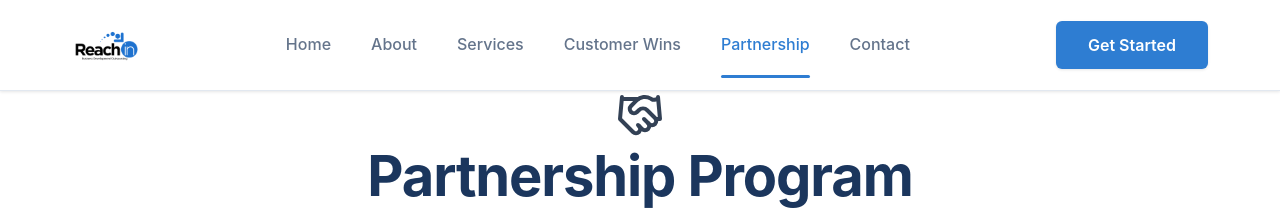
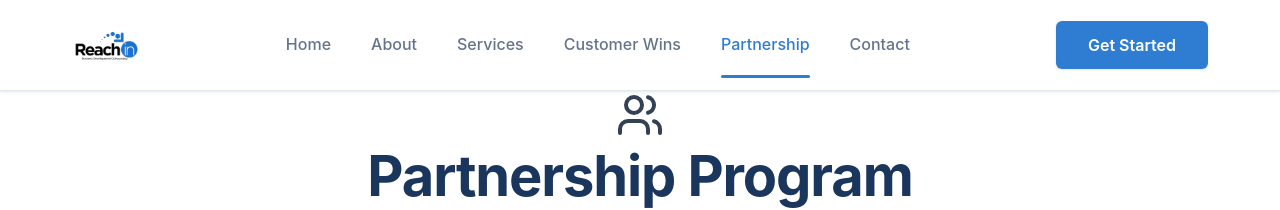
Before and after one commit to ReachinNickChan/reachinasia-website, a React (Vite) app: page /partnership in a window 1280 px wide. Shown: the top 210 px of the page. Built offline with nearby package versions, Linux system fonts and the light colour scheme.

Commit message:
Update Partnership.jsx

```diff
--- a/src/pages/Partnership.jsx
+++ b/src/pages/Partnership.jsx
@@ -1,6 +1,6 @@
 import React from 'react';
 import { Link } from 'react-router-dom';
-import { ArrowRight, Handshake, Globe, TrendingUp, Users, Award, CheckCircle, Target, DollarSign } from 'lucide-react';
+import { ArrowRight, Globe, TrendingUp, Users, Award, CheckCircle, Target, DollarSign } from 'lucide-react';
 
 const Partnership = () => {
   const partnershipBenefits = [
@@ -119,7 +119,7 @@ const Partnership = () => {
           <div className="text-center">
             <div className="flex justify-center mb-6">
               <div className="bg-white bg-opacity-20 p-4 rounded-full">
-                <Handshake size={48} />
+                <Users size={48} />
               </div>
             </div>
             <h1 className="text-4xl md:text-5xl font-bold mb-6">Partnership Program</h1>
```
